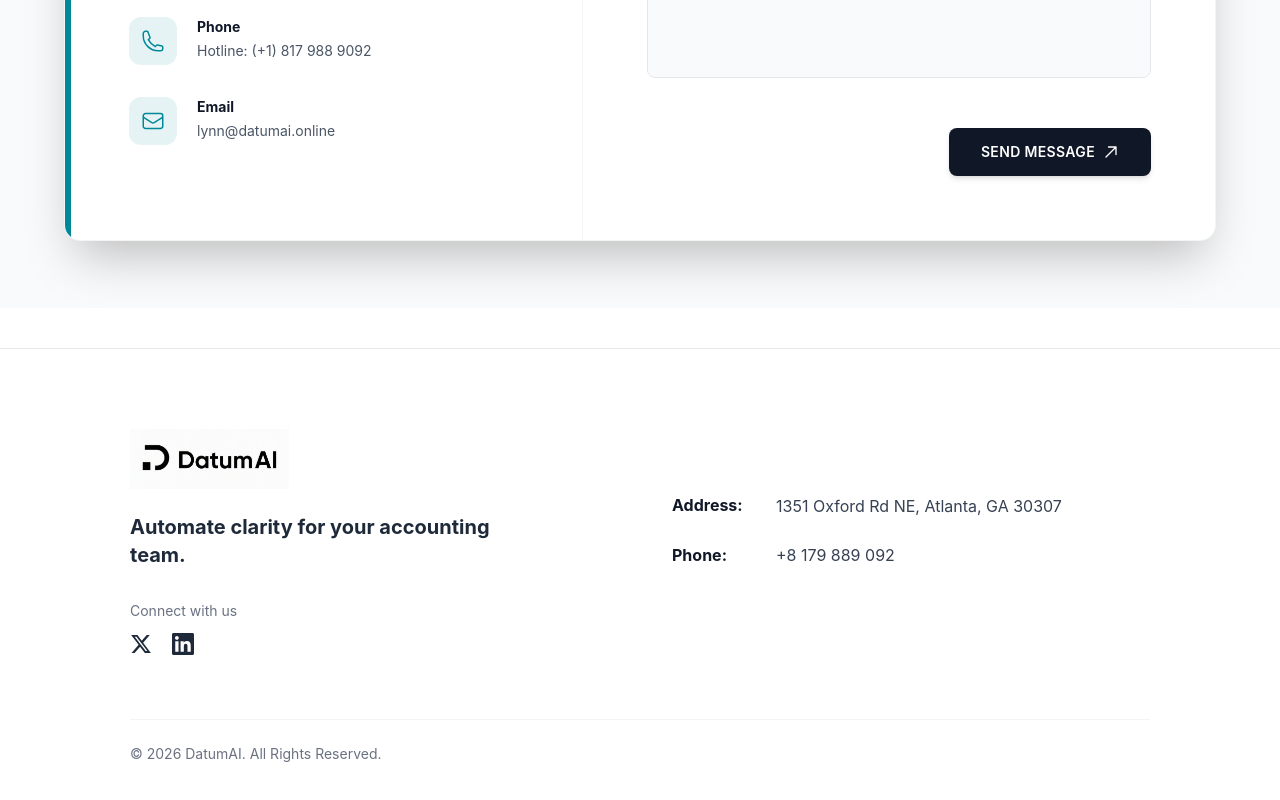
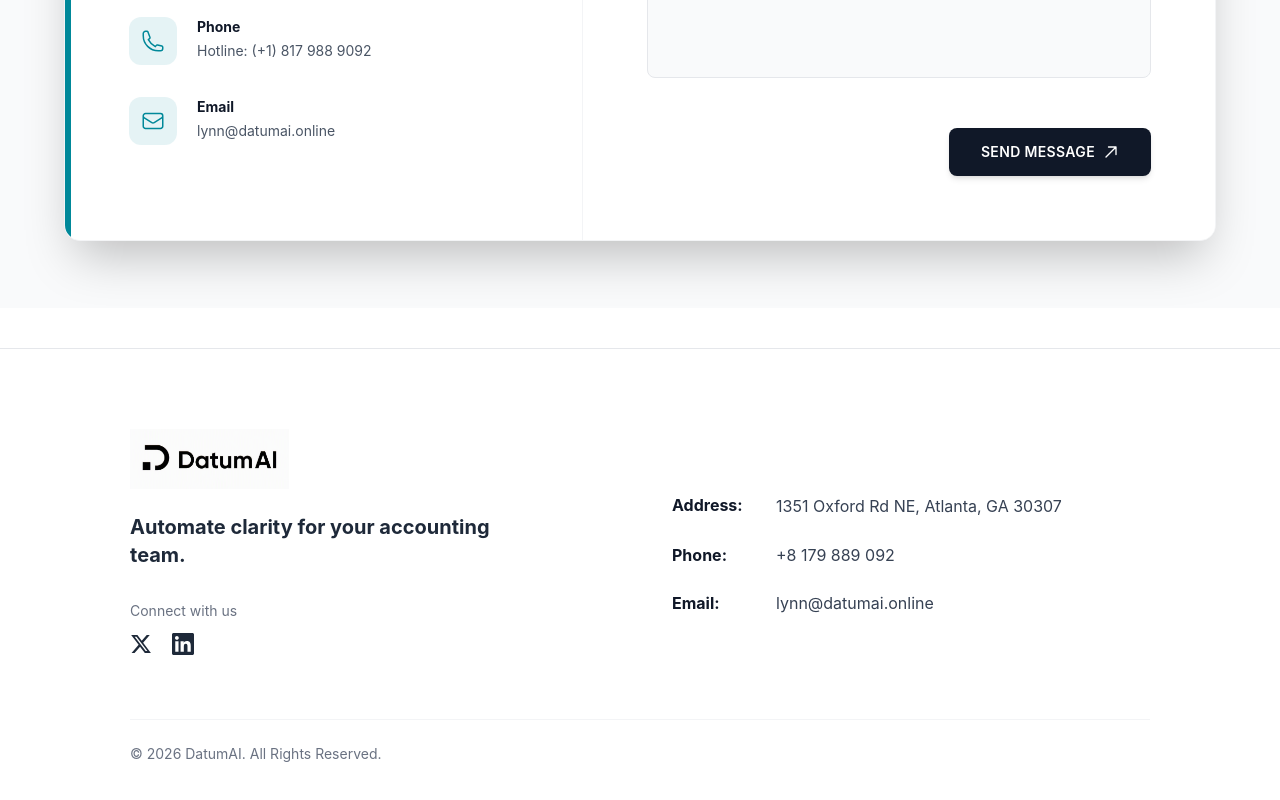
Before and after one commit to kietpham0810/Fintech-Hub-Global, a React (Vite) app: page /contact in a window 1280 px wide. Shown: the part 493-1293 px from the top of the page. Built offline with nearby package versions, Linux system fonts and the light colour scheme.

Commit message:
upload wweb12

```diff
--- a/src/blocks/FooterBlock.jsx
+++ b/src/blocks/FooterBlock.jsx
@@ -75,6 +75,17 @@ const FooterBlock = () => {
                 <span>+8 179 889 092</span>
               </motion.div>
 
+              {/* Thay đổi href để chuyển hướng thẳng sang trang Contact */}
+              <motion.div variants={itemVariants} className="flex flex-col sm:flex-row gap-2 sm:gap-6">
+                <span className="font-bold w-20 shrink-0 text-gray-900">Email:</span>
+                <a
+                  href="/contact"
+                  className="hover:text-[#008899] transition-colors duration-300"
+                >
+                  lynn@datumai.online
+                </a>
+              </motion.div>
+
             </motion.div>
           </div>
         </div>
```
